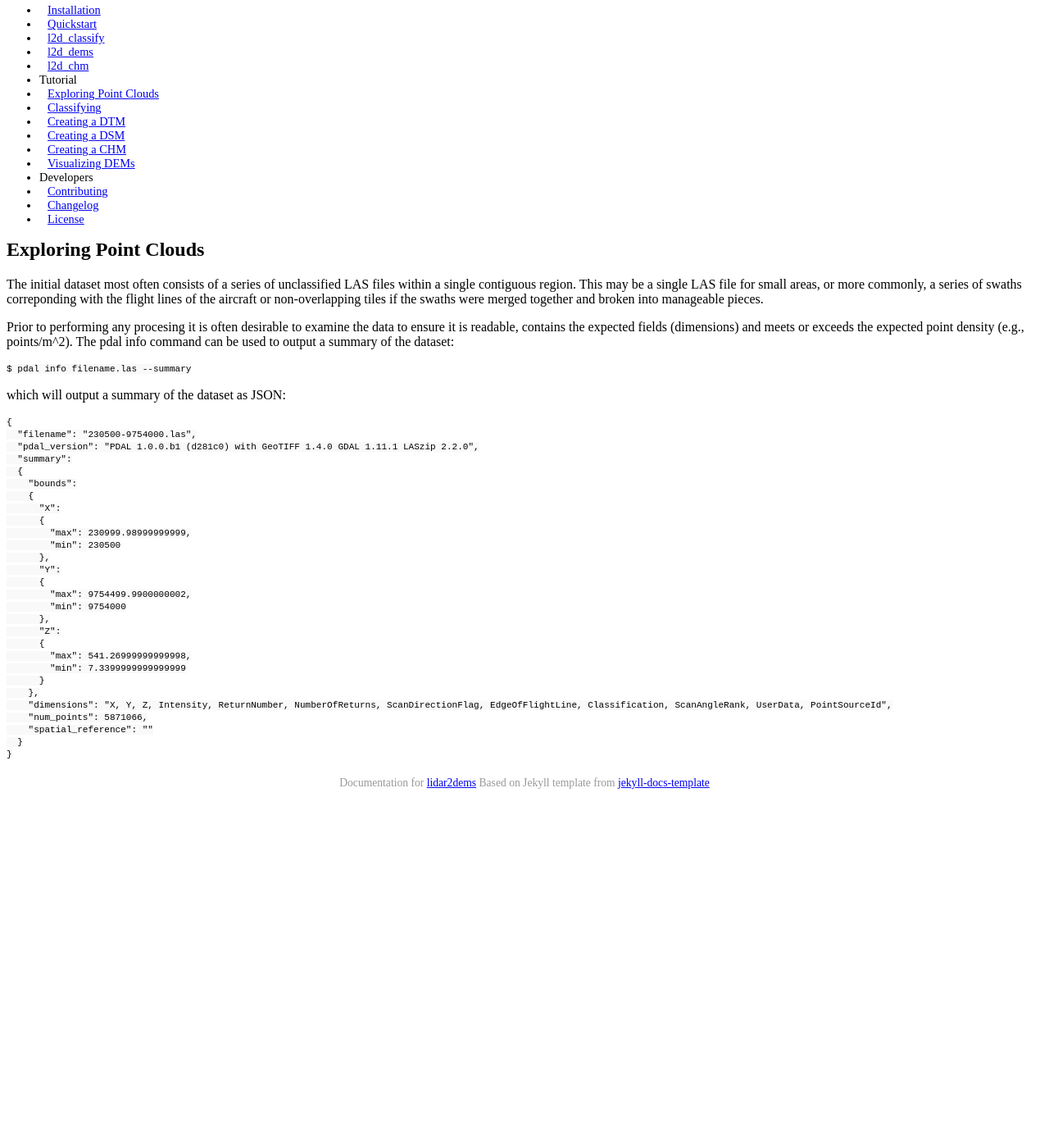
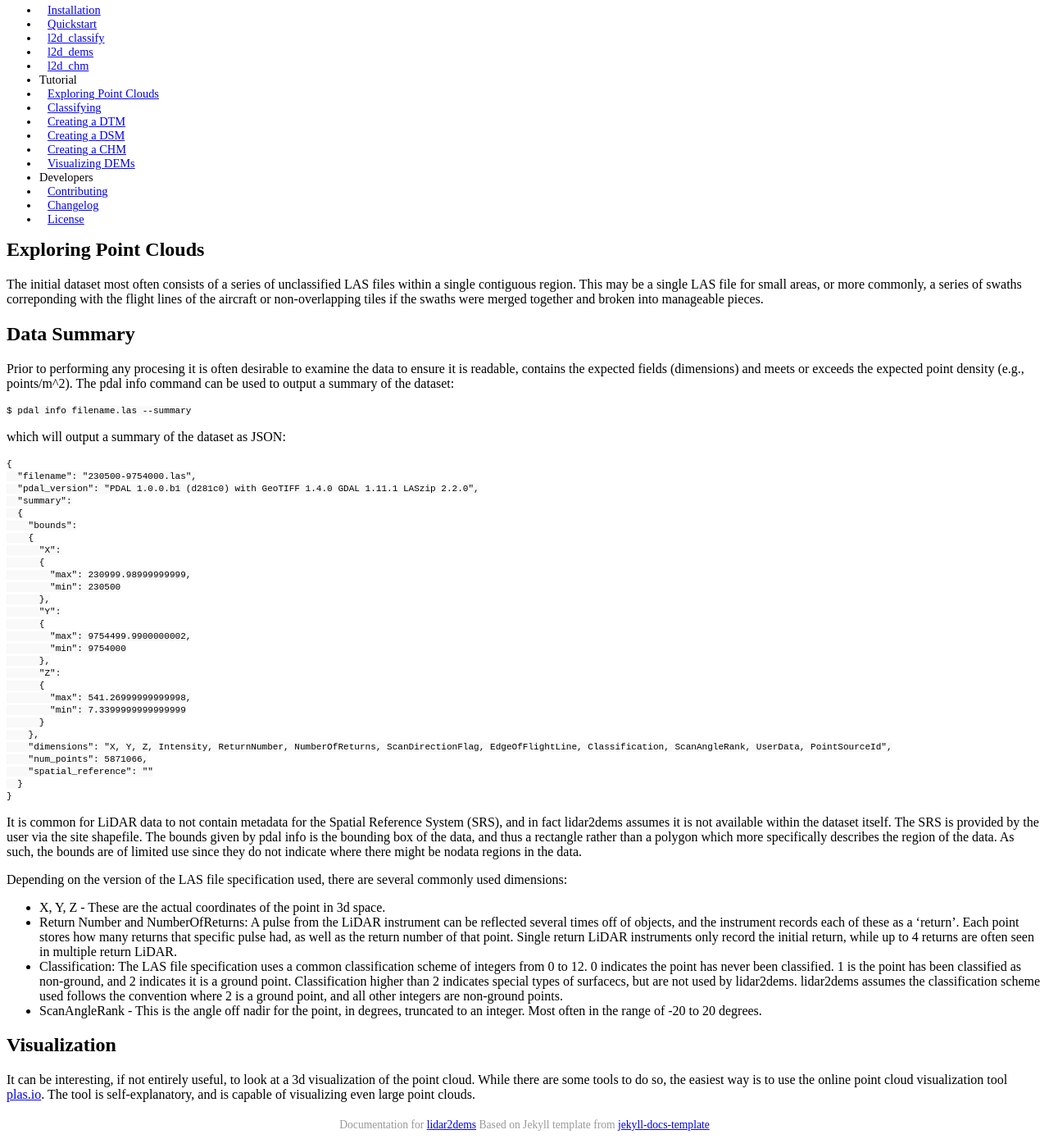
Before and after one commit to Applied-GeoSolutions/lidar2dems, a Jekyll site: the page built from _posts/2015-05-28-exploring-point-clouds.md, in a window 1280 px wide and 1400 px high, scrolled down 110 px. Shown: the whole window at 82% size. Built offline with Jekyll 4.4.1, drawn with Linux system fonts in a browser that asks for light colours; Markdown is read by kramdown in place of the engine named in the settings; a style sheet for code colours, icons or effects is not loaded; before the commit the page ends 1093 px from its top, so only the background shows below that.

Commit message:
update exploring point clouds

```diff
--- a/_posts/2015-05-28-exploring-point-clouds.md
+++ b/_posts/2015-05-28-exploring-point-clouds.md
@@ -8,6 +8,7 @@ order: 0
 
 The initial dataset most often consists of a series of unclassified LAS files within a single contiguous region. This may be a single LAS file for small areas, or more commonly, a series of swaths correponding with the flight lines of the aircraft or non-overlapping tiles if the swaths were merged together and broken into manageable pieces.
 
+## Data Summary
 Prior to performing any procesing it is often desirable to examine the data to ensure it is readable, contains the expected fields (dimensions) and meets or exceeds the expected point density (e.g., points/m^2). The pdal info command can be used to output a summary of the dataset:
 
     $ pdal info filename.las --summary
@@ -44,3 +45,16 @@ which will output a summary of the dataset as JSON:
   }
 }
 ~~~
+
+It is common for LiDAR data to not contain metadata for the Spatial Reference System (SRS), and in fact lidar2dems assumes it is not available within the dataset itself.  The SRS is provided by the user via the site shapefile. The bounds given by pdal info is the bounding box of the data, and thus a rectangle rather than a polygon which more specifically describes the region of the data. As such, the bounds are of limited use since they do not indicate where there might be nodata regions in the data.
+
+
+Depending on the version of the LAS file specification used, there are several commonly used dimensions:
+
+- X, Y, Z - These are the actual coordinates of the point in 3d space.
+- Return Number and NumberOfReturns: A pulse from the LiDAR instrument can be reflected several times off of objects, and the instrument records each of these as a 'return'. Each point stores how many returns that specific pulse had, as well as the return number of that point. Single return LiDAR instruments only record the initial return, while up to 4 returns are often seen in multiple return LiDAR.
+- Classification: The LAS file specification uses a common classification scheme of integers from 0 to 12. 0 indicates the point has never been classified. 1 is the point has been classified as non-ground, and 2 indicates it is a ground point. Classification higher than 2 indicates special types of surfacecs, but are not used by lidar2dems. lidar2dems assumes the classification scheme used follows the convention where 2 is a ground point, and all other integers are non-ground points.
+- ScanAngleRank - This is the angle off nadir for the point, in degrees, truncated to an integer. Most often in the range of -20 to 20 degrees.
+
+## Visualization
+It can be interesting, if not entirely useful, to look at a 3d visualization of the point cloud. While there are some tools to do so, the easiest way is to use the online point cloud visualization tool [plas.io](http://plas.io). The tool is self-explanatory, and is capable of visualizing even large point clouds.
```
